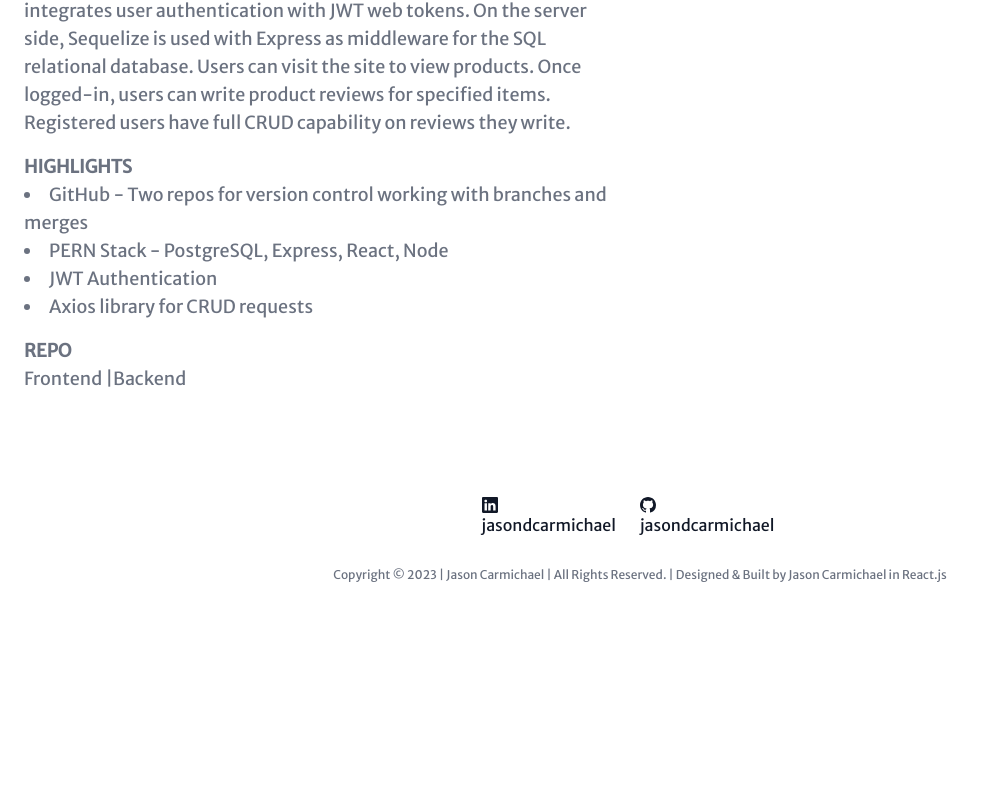
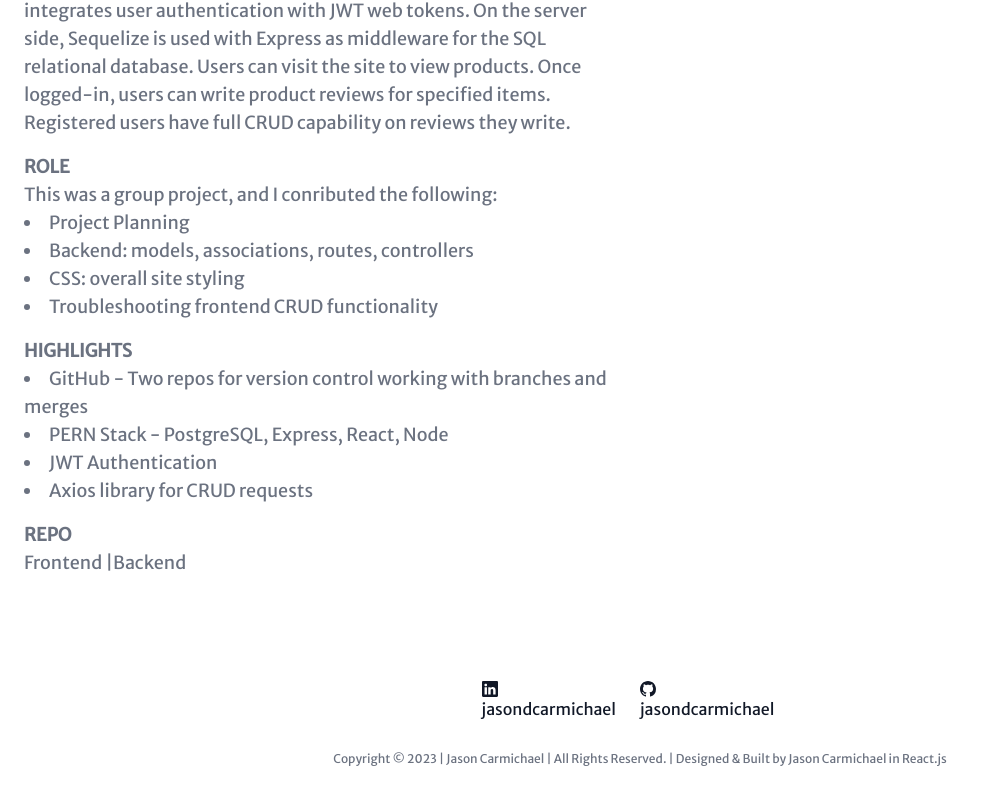
Before and after one commit to jasondcarmichael/jcarmichael_portfolio, a React (Create React App) app in the folder my_portfolio/: page /portfolio in a window 1280 px wide. Shown: the part 891-1696 px from the top of the page, without its empty margins (0-985 px from the left). Before the commit the page ends 1516 px from the top, so only its background shows below. Built offline with nearby package versions, Linux system fonts and the light colour scheme.

Commit message:
project 3 added to portfolio

```diff
--- a/my_portfolio/src/pages/Portfolio.jsx
+++ b/my_portfolio/src/pages/Portfolio.jsx
@@ -30,8 +30,15 @@ export default function Portfolio () {
                 <div className="font-light text-gray-500 sm:text-lg dark:text-gray-400">
                     <h2 className="mb-4 text-4xl tracking-tight font-extrabold text-gray-900 dark:text-white">Furniture Depot - Group Project</h2>
                     <h4 className="font-semibold">OVERVIEW</h4>
-                    <p className="mb-4">Furniture Depot is an ecommerce full-stack PERN app. The app integrates user authentication with JWT web tokens. On the server side, Sequelize is used with Express as middleware for the SQL relational database. Users can visit the site to view products. Once logged-in, users can write product reviews for specified items. Registered users have full CRUD capability on reviews they write.
- </p>
+                    <p className="mb-4">Furniture Depot is an ecommerce full-stack PERN app. The app integrates user authentication with JWT web tokens. On the server side, Sequelize is used with Express as middleware for the SQL relational database. Users can visit the site to view products. Once logged-in, users can write product reviews for specified items. Registered users have full CRUD capability on reviews they write.</p>
+                    <div className="mb-4">
+                        <h4 className="font-semibold">ROLE</h4>
+                        <p>This was a group project, and I conributed the following:</p>
+                            <li>Project Planning</li>
+                            <li>Backend: models, associations, routes, controllers</li>
+                            <li>CSS: overall site styling</li>
+                            <li>Troubleshooting frontend CRUD functionality</li>
+                    </div>
                     <div className="mb-4">
                         <ul className="font-semibold">HIGHLIGHTS</ul>
                         <li>GitHub - Two repos for version control working with branches and merges</li>
```
